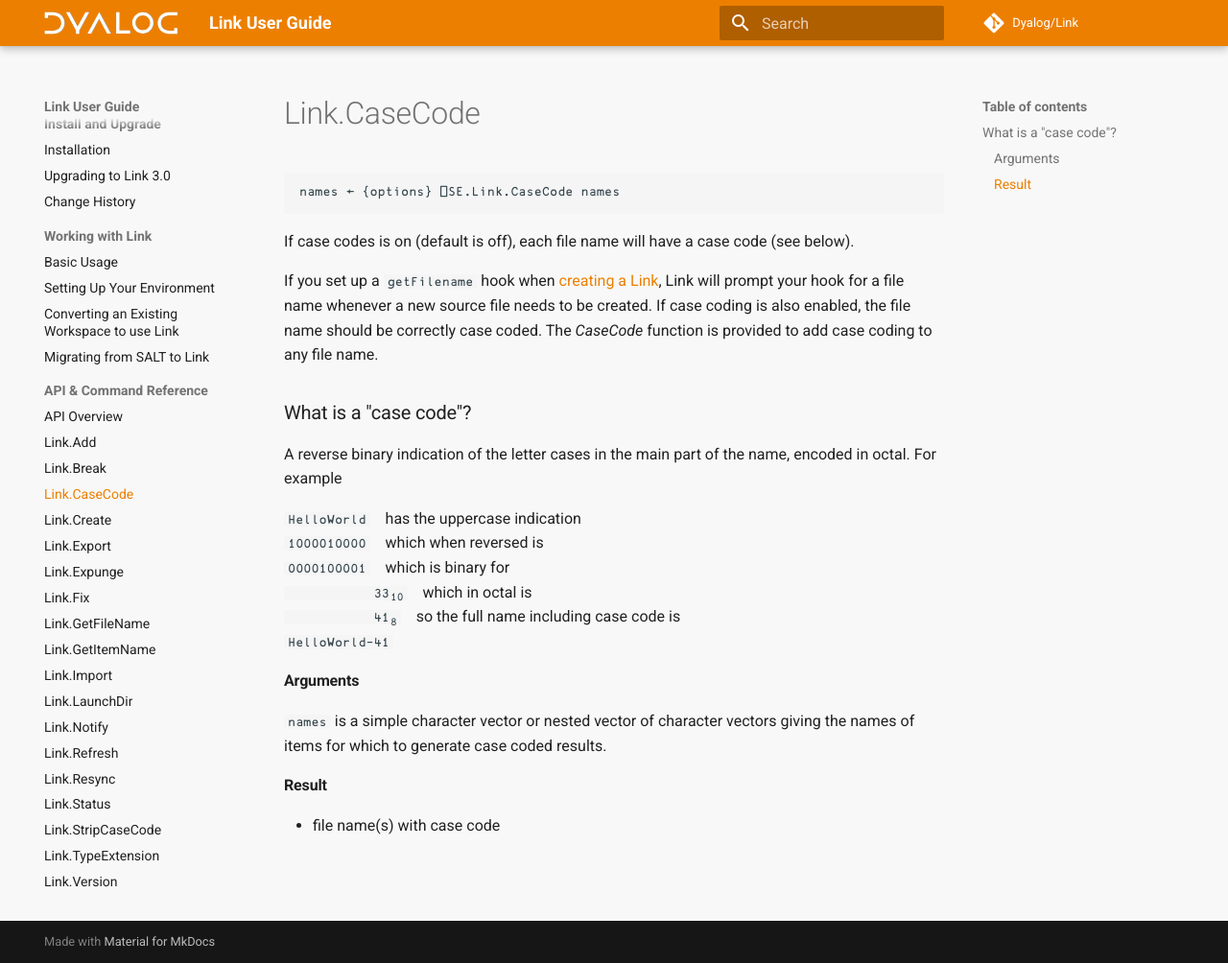
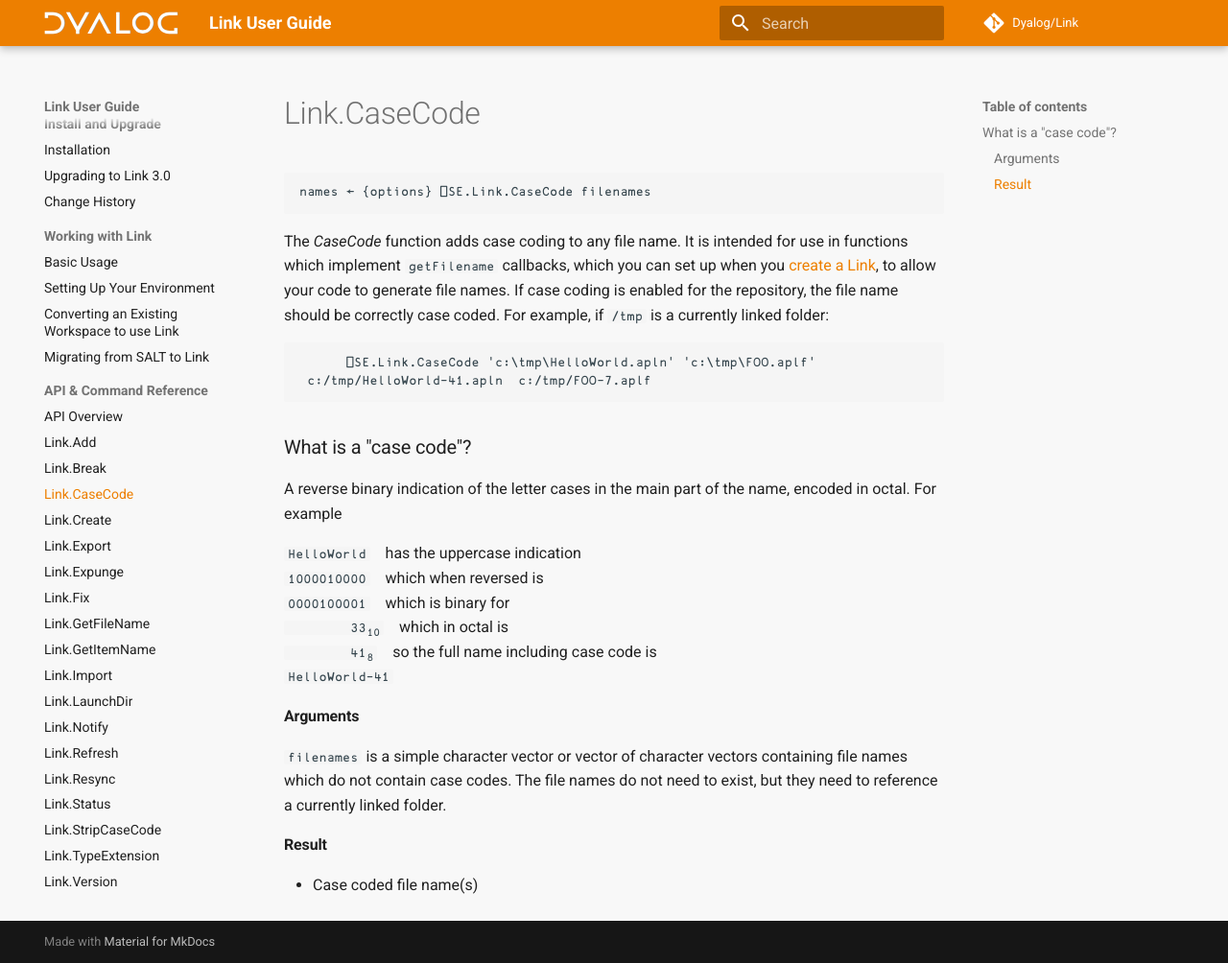
Before and after one commit to Dyalog/link, an MkDocs documentation site: the page built from docs/API/Link.CaseCode.md, in a window 1280 px wide and 1004 px high. Shown: the whole window at 96% size. Built offline with MkDocs 1.6.1 and Material for MkDocs 9.7.7, drawn with Linux system fonts in a browser that asks for light colours; comment, search, counter and statistics services are not loaded.

Commit message:
Fix #451 CaseCode Docn

````diff
--- a/docs/API/Link.CaseCode.md
+++ b/docs/API/Link.CaseCode.md
@@ -1,11 +1,13 @@
 # Link.CaseCode
 
-    names ← {options} ⎕SE.Link.CaseCode names
+    names ← {options} ⎕SE.Link.CaseCode filenames
 
-If case codes is on (default is off), each file name will have a case code (see below).
+The *CaseCode* function adds case coding to any file name. It is intended for use in functions which implement `getFilename` callbacks, which you can set up when you [create a Link](Link.Create.md), to allow your code to generate file names. If case coding is enabled for the repository, the file name should be correctly case coded. For example, if `/tmp` is a currently linked folder:
 
-If you set up a `getFilename` hook when [creating a Link](Link.Create.md), Link will prompt your hook for a file name whenever a new source file needs
-to be created. If case coding is also enabled, the file name should be correctly case coded. The *CaseCode* function is provided to add case coding to any file name.
+```apl
+      ⎕SE.Link.CaseCode 'c:\tmp\HelloWorld.apln' 'c:\tmp\FOO.aplf'
+ c:/tmp/HelloWorld-41.apln  c:/tmp/FOO-7.aplf
+```
 
 ### What is a "case code"?
 A reverse binary indication of the letter cases in the main part of the name, encoded in octal. For example
@@ -13,13 +15,13 @@
 `HelloWorld` has the uppercase indication
 `1000010000` which when reversed is
 `0000100001` which is binary for
-<code>           33<sub>10</sub></code> which in octal is
-<code>           41<sub>8</sub></code> so the full name including case code is
+<code>        33<sub>10</sub></code> which in octal is
+<code>        41<sub>8</sub></code> so the full name including case code is
 `HelloWorld-41`
 
 #### Arguments
-`names` is a simple character vector or nested vector of character vectors giving the names of items for which to generate case coded results.
+`filenames` is a simple character vector or vector of character vectors containing file names which do not contain case codes. The file names do not need to exist, but they need to reference a currently linked folder.
 
 #### Result
 
-- file name(s) with case code
+- Case coded file name(s)
````
